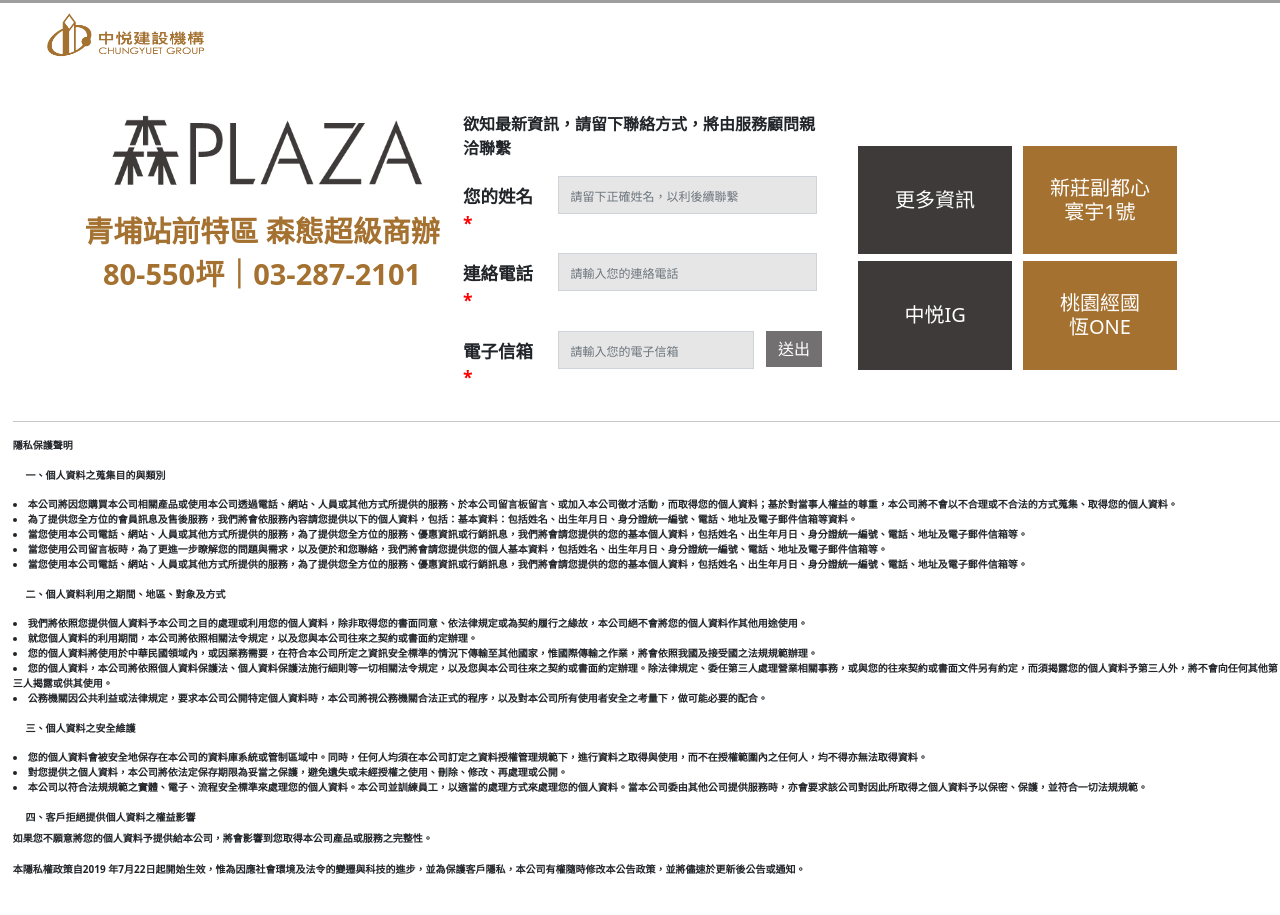
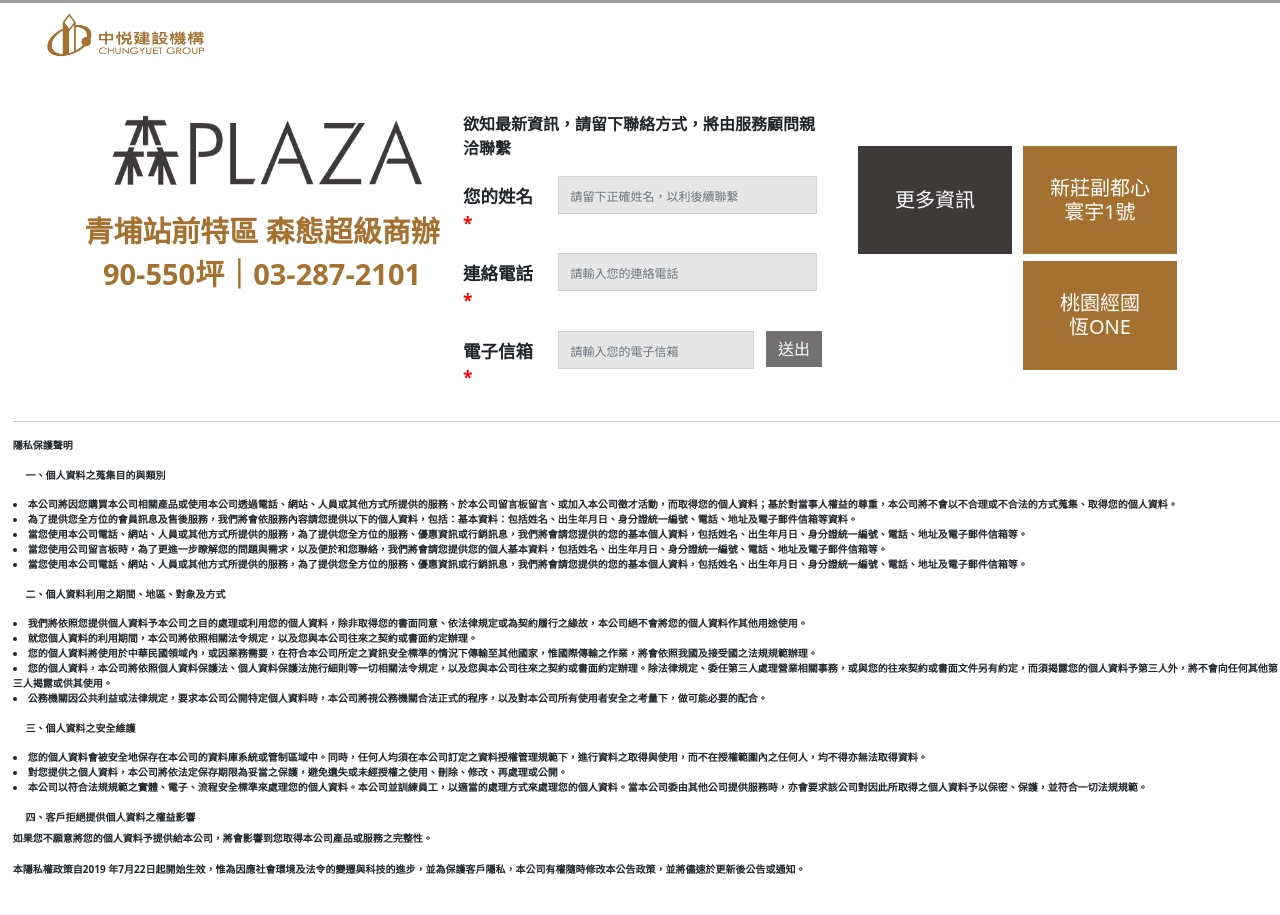
Before and after one commit to chia313339/mori-plaza, a plain HTML site: page index.html in a window 1280 px wide. Shown: the part 957-1872 px from the top of the page. Drawn offline with Linux system fonts and the light colour scheme; grey boxes are pictures that could not be loaded.

Commit message:
20260513

```diff
--- a/index.html
+++ b/index.html
@@ -103,7 +103,7 @@
                     <div class="row">
                         <div class="col-12 col-md-4">
                             <img id="infor_icon" src="images/icon.png" alt="青埔站前特區，森Plaza">
-                            <p id="infor_txt">青埔站前特區 森態超級商辦 <br> 80-550坪｜03-287-2101</p>
+                            <p id="infor_txt">青埔站前特區 森態超級商辦 <br> 90-550坪｜03-287-2101</p>
                         </div>
 
                         <div class="col-12 col-md-4">
@@ -142,7 +142,7 @@
                             <a href="https://line.me/R/ti/p/@ivn2950o" class="btn btn-lg btn-more" style="margin-top: 3.5%;background-color: #3E3A39;color: white;border:none;min-height:60px;">更多資訊</a>
                             <a href="https://www.homeplusone.com.tw/51549b60-ee8e-11eb-b57c-91a3ea7b6909" class="btn btn-lg btn-more" id="btn-right" style="margin-top: 3.5%;background-color: #A47130;color: white;border:none;min-height:60px;">新莊副都心<br>寰宇1號</a>
                             <br>
-                            <a href="https://instagram.com/chungyuet_group" class="btn btn-lg btn-more" style="margin-top: 2%;background-color: #3E3A39;color: white;border:none;min-height:60px;">中悦IG</a>
+                            <span class="btn btn-lg btn-more" style="margin-top: 2%;background-color: #3E3A39;color: white;border:none;min-height:60px;visibility:hidden;pointer-events:none;" aria-hidden="true"></span>
                             <a href="#" class="btn btn-lg btn-more" id="btn-right2" style="margin-top: 2%;background-color: #A47130;color: white;border:none;min-height:60px;">桃園經國<br>恆ONE</a>
                         </div>
                     </div>
```
